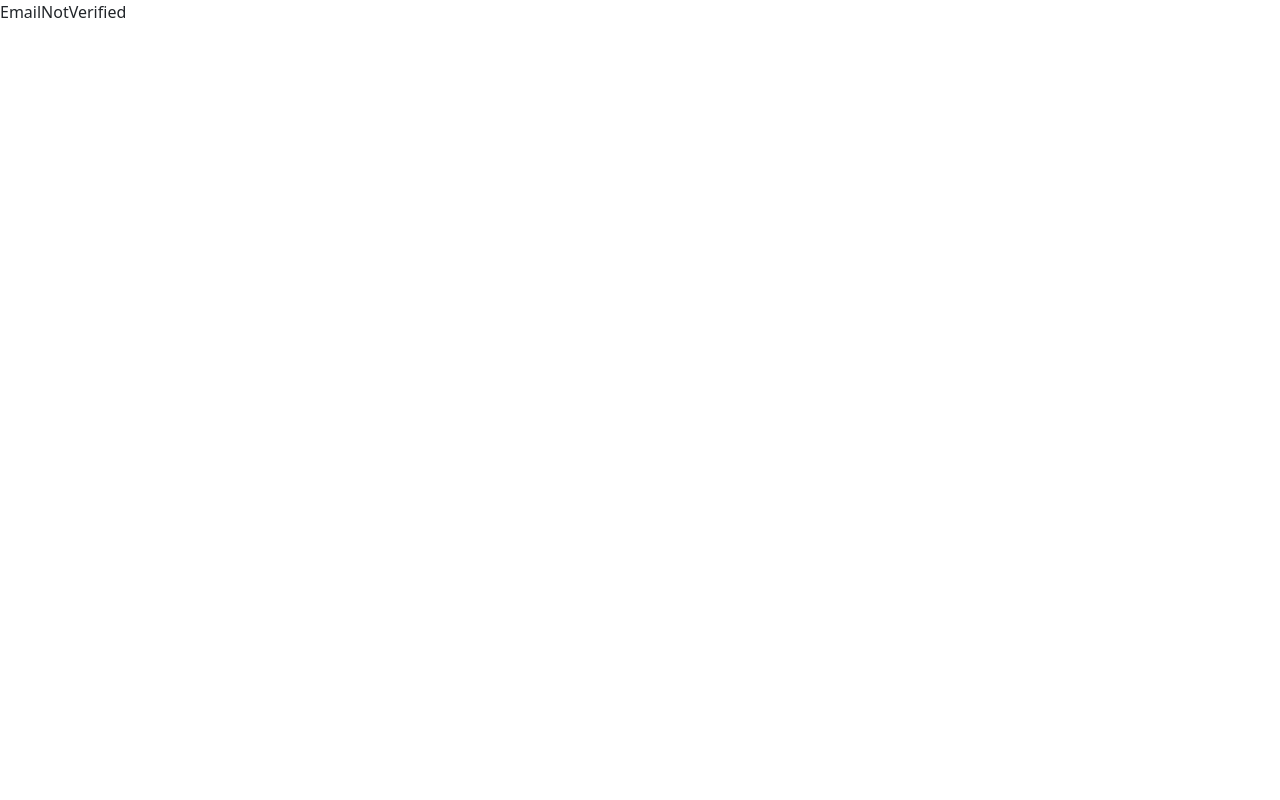
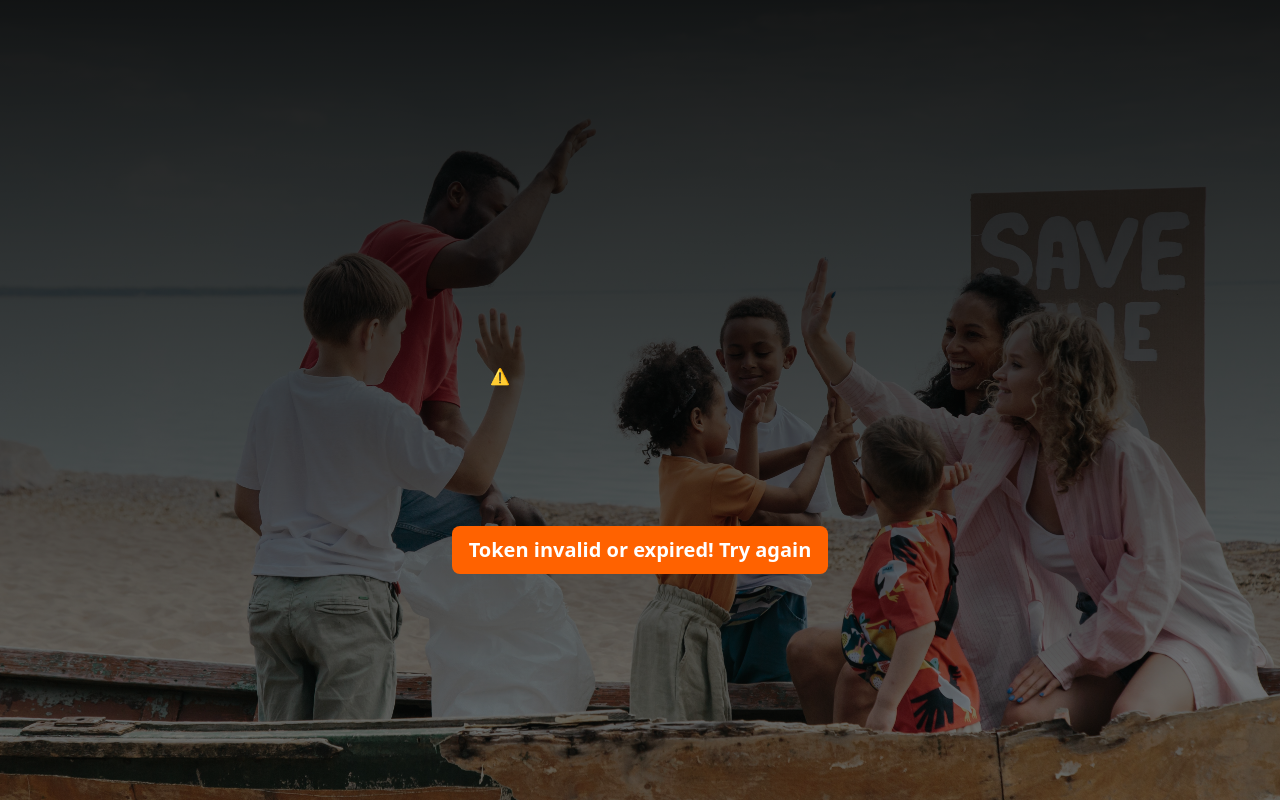
Before and after one commit to harish96880/Gadget_Gateway_3, a React (Vite) app in the folder frontend/GG3_UI/: page /emailNotVerified in a window 1280 px wide. Built offline with nearby package versions, Linux system fonts and the light colour scheme; no server answers.

Commit message:
Completing design for email verification pages and password reset pages.

```diff
--- /dev/null
+++ b/frontend/GG3_UI/src/pages/EmailVerification/EmailNotVerified.css
@@ -0,0 +1,12 @@
+.containerForm {
+    width: 100%;
+    min-height: 100vh;
+    /* background-color: rgb(182, 189, 195); */
+    background: linear-gradient(rgba(0,0,0,.9), rgba(0,0,0,0.4)),url("../../assets/images/LandingImage03.jpg");
+    background-size: cover ;
+    background-position: center;
+    display: flex;
+    justify-content: center;
+    align-items: center;
+    flex-direction: column;
+  }
--- a/frontend/GG3_UI/src/pages/EmailVerification/EmailNotVerified.jsx
+++ b/frontend/GG3_UI/src/pages/EmailVerification/EmailNotVerified.jsx
@@ -1,7 +1,28 @@
 import React from "react";
+import { Link } from "react-router-dom";
+import "./EmailNotVerified.css";
 
 function EmailNotVerified() {
-  return <div>EmailNotVerified</div>;
+  return (
+    <div className="containerForm">
+      <lottie-player
+        src="https://lottie.host/68d9c5ab-9391-45b3-a78e-53648a53f013/bUU4dRG1yz.json"
+        background="transparent"
+        speed="1"
+        style={{ width: "300px", height: "300px" }}
+        autoplay
+      ></lottie-player>
+      <Link to={"/passwordMailingPage"}>
+        <button
+          type="submit"
+          className="btn btn-lg btn-block signup-btn fw-bold"
+          style={{ backgroundColor: "rgb(255, 98, 0)" }}
+        >
+          Token invalid or expired! Try again
+        </button>
+      </Link>
+    </div>
+  );
 }
 
 export default EmailNotVerified;
--- /dev/null
+++ b/frontend/GG3_UI/src/pages/EmailVerification/EmailVerified.css
@@ -0,0 +1,12 @@
+.containerForm {
+    width: 100%;
+    min-height: 100vh;
+    /* background-color: rgb(182, 189, 195); */
+    background: linear-gradient(rgba(0,0,0,.9), rgba(0,0,0,0.4)),url("../../assets/images/LandingImage03.jpg");
+    background-size: cover ;
+    background-position: center;
+    display: flex;
+    justify-content: center;
+    align-items: center;
+    flex-direction: column;
+  }
--- a/frontend/GG3_UI/src/pages/EmailVerification/EmailVerified.jsx
+++ b/frontend/GG3_UI/src/pages/EmailVerification/EmailVerified.jsx
@@ -1,7 +1,28 @@
 import React from "react";
+import "./EmailVerified.css";
+import { Link } from "react-router-dom";
 
 function EmailVerified() {
-  return <div>EmailVerified</div>;
+  return (
+    <div className="containerForm">
+      <lottie-player
+        src="https://lottie.host/84bb3a13-83c6-4c25-9286-a262a1ef9629/aV6cwzsh0u.json"
+        background="transparent"
+        speed="1"
+        style={{ width: "300px", height: "300px" }}
+        autoplay
+      ></lottie-player>
+      <Link to={"/login"}>
+        <button
+          type="submit"
+          className="btn btn-lg btn-block signup-btn fw-bold"
+          style={{ backgroundColor: "rgb(255, 98, 0)" }}
+        >
+          Log in
+        </button>
+      </Link>
+    </div>
+  );
 }
 
 export default EmailVerified;
--- a/frontend/GG3_UI/src/pages/LoginPage/LoginPage.jsx
+++ b/frontend/GG3_UI/src/pages/LoginPage/LoginPage.jsx
@@ -109,13 +109,13 @@ function LoginPage() {
         <div className="text-center text-white">
           Forgot Password?
           <Link to="/passwordMailingPage" style={{ color: "orange" }}>
-            click here
+            &nbsp;Click here
           </Link>
         </div>
         <div className="text-center text-white">
           New to GG3?
           <Link to="/signup" style={{ color: "orange" }}>
-            Register here
+            &nbsp;Register here
           </Link>
         </div>
       </div>
--- /dev/null
+++ b/frontend/GG3_UI/src/pages/PasswordRest/PasswordMail.css
@@ -0,0 +1,32 @@
+.containerForm {
+    width: 100%;
+    min-height: 100vh;
+    /* background-color: rgb(182, 189, 195); */
+    background: linear-gradient(rgba(0,0,0,.9), rgba(0,0,0,0.4)),url("../../assets/images/LandingImage03.jpg");
+    background-size: cover ;
+    background-position: center;
+  }
+
+  .containerContent {
+    display: flex;
+    justify-content: center;
+    height: 90vh;
+    align-items: center;
+    flex-direction: column;
+  }
+
+
+
+.cardForm {
+    width: 30vw;
+    height: 25vh;
+    display: flex;
+    justify-content: center;
+    align-items: center;
+    flex-direction: column;
+    background: rgba(255, 255, 255, 0.2);
+    border-radius: 10px;
+    backdrop-filter: blur(1px);
+    text-align: center;
+    box-shadow: 0px 0px 15px rgba(0, 0, 0, 0.2);
+}
--- a/frontend/GG3_UI/src/pages/PasswordRest/PasswordMail.jsx
+++ b/frontend/GG3_UI/src/pages/PasswordRest/PasswordMail.jsx
@@ -1,5 +1,7 @@
 import React, { useState } from "react";
 import axios from "axios";
+import "./PasswordMail.css";
+import { Link } from "react-router-dom";
 
 function PasswordMail() {
   const [email, setEmail] = useState("");
@@ -13,28 +15,49 @@ function PasswordMail() {
   };
 
   return (
+    <>
+      <div className="containerForm">
+        <Link
+          className="navbar-brand text-white my-5"
+          style={{
+            textDecoration: "none",
+            fontSize: "2vw",
+            fontWeight: 300,
+            margin: 5,
+          }}
+          to={"/"}
+        >
+          Gadget Gateway 3
+        </Link>
+        <div className="containerContent">
+          <div className="cardForm">
+            <h3 className="h4 text-white mb-4">Reset verification link</h3>
             <form onSubmit={handleSubmit}>
               <div className="form-group">
                 <input
                   type="email"
-          className="form-control input-lg text-dark"
+                  className="form-control input-lg text-dark mb-2"
                   name="email"
                   value={email}
                   onChange={(e) => setEmail(e.target.value)}
                   placeholder="Enter your email"
-          required="required"
+                  required
                 />
               </div>
               <div className="form-group">
                 <button
                   type="submit"
-          className="btn btn-lg btn-block signup-btn"
+                  className="btn btn-block signup-btn"
                   style={{ backgroundColor: "rgb(255, 98, 0)" }}
                 >
                   Get mail
                 </button>
               </div>
             </form>
+          </div>
+        </div>
+      </div>
+    </>
   );
 }
 
--- /dev/null
+++ b/frontend/GG3_UI/src/pages/PasswordRest/Reset.css
@@ -0,0 +1,33 @@
+.containerForm {
+    width: 100%;
+    min-height: 100vh;
+    /* background-color: rgb(182, 189, 195); */
+    background: linear-gradient(rgba(0,0,0,.9), rgba(0,0,0,0.4)),url("../../assets/images/LandingImage03.jpg");
+    background-size: cover ;
+    background-position: center;
+  }
+
+  .containerContent {
+    display: flex;
+    justify-content: center;
+    height: 90vh;
+    align-items: center;
+    flex-direction: column;
+  }
+
+
+
+.cardForm {
+    width: auto;
+    padding: 10px;
+    height: auto;
+    display: flex;
+    justify-content: center;
+    align-items: center;
+    flex-direction: column;
+    background: rgba(255, 255, 255, 0.2);
+    border-radius: 10px;
+    backdrop-filter: blur(1px);
+    text-align: center;
+    box-shadow: 0px 0px 15px rgba(0, 0, 0, 0.2);
+}
--- a/frontend/GG3_UI/src/pages/PasswordRest/Reset.jsx
+++ b/frontend/GG3_UI/src/pages/PasswordRest/Reset.jsx
@@ -1,6 +1,7 @@
 import axios from "axios";
 import React, { useState } from "react";
-import { useNavigate, useParams } from "react-router-dom";
+import { Link, useNavigate, useParams } from "react-router-dom";
+import "./Reset.css";
 
 function Reset() {
   const { id } = useParams();
@@ -49,6 +50,22 @@ function Reset() {
   };
 
   return (
+    <>
+      <div className="containerForm">
+        <Link
+          className="navbar-brand text-white my-5"
+          style={{
+            textDecoration: "none",
+            fontSize: "2vw",
+            fontWeight: 300,
+            margin: 5,
+          }}
+          to={"/"}
+        >
+          Gadget Gateway 3
+        </Link>
+        <div className="containerContent">
+          <div className="cardForm">
             <form onSubmit={handleSubmit}>
               <div className="form-group">
                 <input
@@ -60,12 +77,18 @@ function Reset() {
                   placeholder="Enter your new password"
                   required="required"
                 />
-        <input type="checkbox" onChange={toggleShowPassword} />
+                <input
+                  type="checkbox"
+                  name="showPassword"
+                  onChange={toggleShowPassword}
+                />
+                <label htmlFor="showPassword" className="text-white">
                   &nbsp; Show password
+                </label>
               </div>
               <ul>
                 {validationErrors.map((error, index) => (
-          <li key={index} style={{ color: "black" }}>
+                  <li key={index} style={{ color: "yellow" }}>
                     {error}
                   </li>
                 ))}
@@ -80,6 +103,10 @@ function Reset() {
                 </button>
               </div>
             </form>
+          </div>
+        </div>
+      </div>
+    </>
   );
 }
 
--- /dev/null
+++ b/frontend/GG3_UI/src/pages/PasswordRest/SuccessfullyPwd.css
@@ -0,0 +1,12 @@
+.containerForm {
+    width: 100%;
+    min-height: 100vh;
+    /* background-color: rgb(182, 189, 195); */
+    background: linear-gradient(rgba(0,0,0,.9), rgba(0,0,0,0.4)),url("../../assets/images/LandingImage03.jpg");
+    background-size: cover ;
+    background-position: center;
+    display: flex;
+    justify-content: center;
+    align-items: center;
+    flex-direction: column;
+  }
--- a/frontend/GG3_UI/src/pages/PasswordRest/SuccessfullyPwd.jsx
+++ b/frontend/GG3_UI/src/pages/PasswordRest/SuccessfullyPwd.jsx
@@ -1,11 +1,26 @@
 import React from "react";
 import { Link } from "react-router-dom";
+import "./SuccessfullyPwd.css";
 
 function SuccessfullyPwd() {
   return (
-    <div>
-      SuccessfullyPwd
-      <Link to={"/login"}>Back to login</Link>
+    <div className="containerForm">
+      <lottie-player
+        src="https://lottie.host/84bb3a13-83c6-4c25-9286-a262a1ef9629/aV6cwzsh0u.json"
+        background="transparent"
+        speed="1"
+        style={{ width: "300px", height: "300px" }}
+        autoplay
+      ></lottie-player>
+      <Link to={"/login"}>
+        <button
+          type="submit"
+          className="btn btn-lg btn-block signup-btn fw-bold"
+          style={{ backgroundColor: "rgb(255, 98, 0)" }}
+        >
+          Log in
+        </button>
+      </Link>
     </div>
   );
 }
```
Lines whose indentation alone changed are shown as unchanged.
